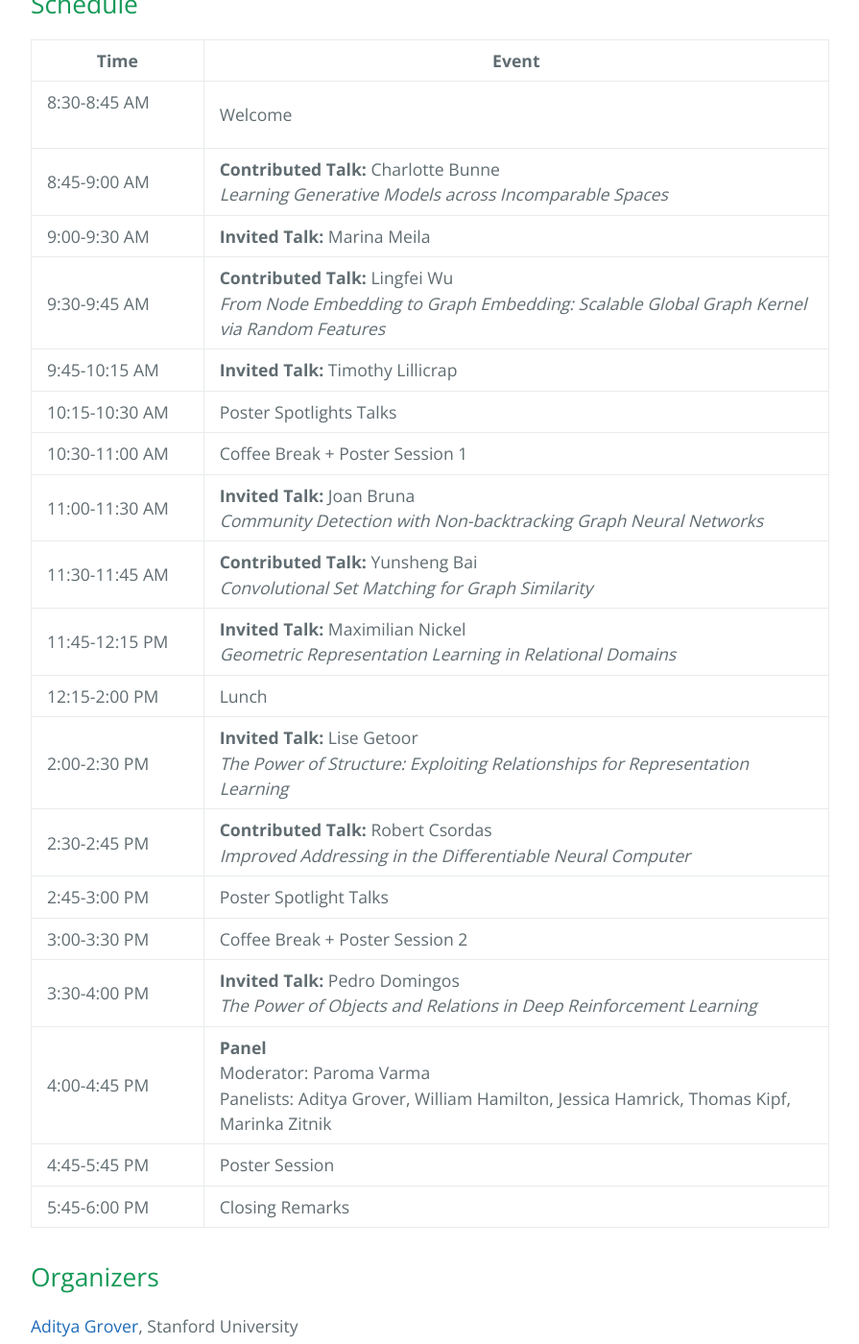
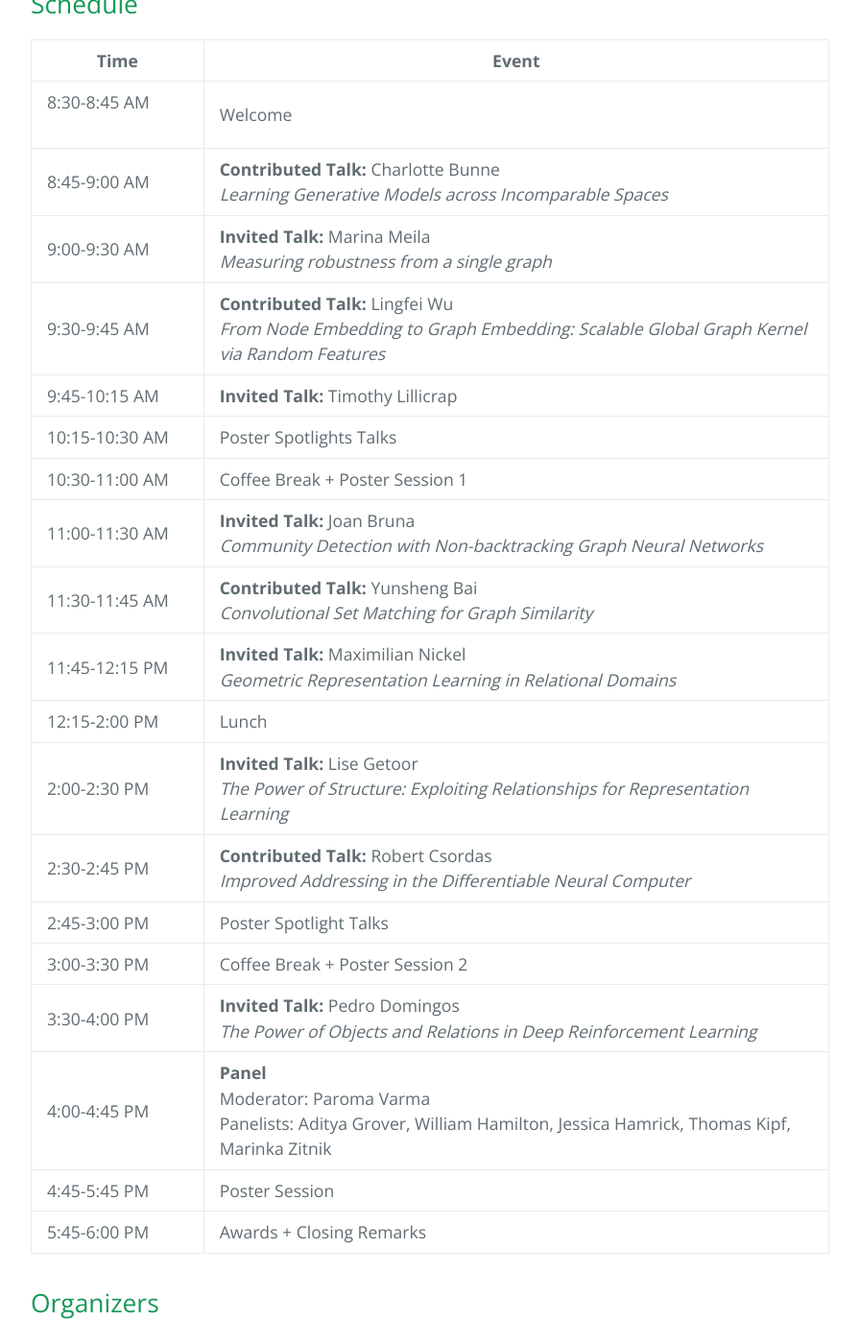
Before and after one commit to r2learning/r2learning.github.io, a Jekyll site: the page built from index.md, in a window 1280 px wide and 1400 px high, scrolled down 1713 px. Shown: the whole window at 96% size, without its empty margins (192-1087 px from the left). Built offline with Jekyll 4.4.1, drawn with Linux system fonts in a browser that asks for light colours.

Commit message:
schedule update

```diff
--- a/docs/index.html
+++ b/docs/index.html
@@ -93,7 +93,7 @@
     </tr>
     <tr>
       <td>9:00-9:30 AM</td>
-      <td><strong>Invited Talk:</strong> Marina Meila</td>
+      <td><strong>Invited Talk:</strong> Marina Meila <br /> <em>Measuring robustness from a single graph</em></td>
     </tr>
     <tr>
       <td>9:30-9:45 AM</td>
@@ -157,7 +157,7 @@
     </tr>
     <tr>
       <td>5:45-6:00 PM</td>
-      <td>Closing Remarks</td>
+      <td>Awards + Closing Remarks</td>
     </tr>
   </tbody>
 </table>
--- a/index.md
+++ b/index.md
@@ -40,7 +40,7 @@ This workshop aims to bring together researchers from both academia and industry
 |-----------------------------------------------|-----------------------------------------------------------------------------------|
 |8:30-8:45 AM &nbsp; &nbsp; &nbsp; &nbsp; &nbsp; &nbsp; &nbsp; &nbsp;  |  Welcome  |
 |8:45-9:00 AM  | **Contributed Talk:** Charlotte Bunne <br/> *Learning Generative Models across Incomparable Spaces*  |
-|9:00-9:30 AM  |  **Invited Talk:** Marina Meila  |
+|9:00-9:30 AM  |  **Invited Talk:** Marina Meila <br/> *Measuring robustness from a single graph* |
 |9:30-9:45 AM| **Contributed Talk:** Lingfei Wu <br/> *From Node Embedding to Graph Embedding: Scalable Global Graph Kernel via Random Features*|
 |9:45-10:15 AM | **Invited Talk:**  Timothy Lillicrap   |
 |10:15-10:30 AM| Poster Spotlights Talks |
@@ -56,7 +56,7 @@ This workshop aims to bring together researchers from both academia and industry
 |3:30-4:00 PM  | **Invited Talk:**  Pedro Domingos <br/> *The Power of Objects and Relations in Deep Reinforcement Learning*|
 |4:00-4:45 PM  | **Panel** <br/> Moderator: Paroma Varma <br/> Panelists: Aditya Grover, William Hamilton, Jessica Hamrick, Thomas Kipf, Marinka Zitnik|
 |4:45-5:45 PM  |  Poster Session|
-|5:45-6:00 PM  | Closing Remarks|
+|5:45-6:00 PM  | Awards + Closing Remarks|
 
 <!-- ## <a name="submission"></a> Call for Papers
 ### Paper Submission Instructions
```
Also changed, not shown: other parts of docs/index.html (+1 -1 lines), other parts of index.md (+1 -1 lines).
